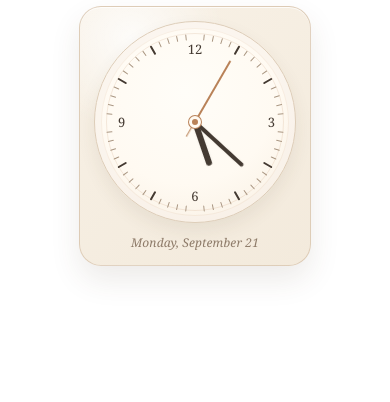
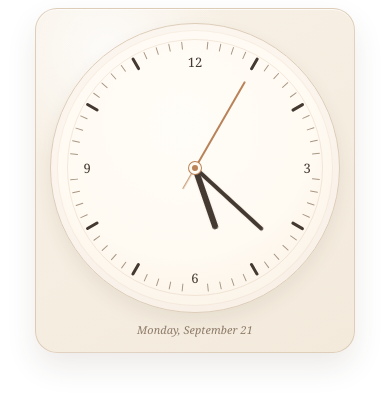
Before and after one commit to ralucaivan6/Notion-clock2, a plain HTML site: page index.html in a window 390 px wide. Drawn offline with Linux system fonts and the light colour scheme.

Commit message:
Refactor CSS styles for responsiveness and clarity

```diff
--- a/index.html
+++ b/index.html
@@ -16,7 +16,9 @@
       --line: #ddcdb9;
     }
 
-    * {
+    *,
+    *::before,
+    *::after {
       box-sizing: border-box;
     }
 
@@ -31,13 +33,14 @@
     body {
       display: grid;
       place-items: center;
-      padding: 6px;
+      padding: clamp(4px, 2vw, 12px);
       font-family: Arial, sans-serif;
     }
 
     .widget {
-      width: min(100%, 232px);
-      padding: 14px 14px 13px;
+      container-type: inline-size;
+      width: min(100%, 320px);
+      padding: clamp(10px, 4cqw, 14px);
       overflow: hidden;
 
       background:
@@ -53,7 +56,7 @@
         );
 
       border: 1px solid rgba(192, 164, 134, 0.45);
-      border-radius: 22px;
+      border-radius: clamp(16px, 7cqw, 22px);
 
       box-shadow:
         0 14px 30px rgba(78, 59, 43, 0.10),
@@ -61,6 +64,7 @@
     }
 
     .clock {
+      container-type: inline-size;
       position: relative;
       width: 100%;
       aspect-ratio: 1;
@@ -79,37 +83,40 @@
 
       box-shadow:
         0 8px 18px rgba(78, 59, 43, 0.08),
-        inset 0 0 0 6px rgba(255, 255, 255, 0.38),
-        inset 0 0 0 7px rgba(185, 130, 88, 0.10);
+        inset 0 0 0 clamp(3px, 2.95cqw, 6px)
+          rgba(255, 255, 255, 0.38),
+        inset 0 0 0 clamp(4px, 3.45cqw, 7px)
+          rgba(185, 130, 88, 0.10);
     }
 
     .clock::before {
       content: "";
       position: absolute;
-      inset: 11px;
+      inset: 5.4cqw;
       z-index: 0;
+
       border: 1px solid rgba(185, 130, 88, 0.16);
       border-radius: 50%;
     }
 
     .mark {
       position: absolute;
-      top: 12px;
+      top: 5.9cqw;
       left: 50%;
       z-index: 1;
 
-      width: 1px;
-      height: 6px;
+      width: clamp(1px, 0.5cqw, 2px);
+      height: 2.95cqw;
 
       background: var(--taupe);
       border-radius: 10px;
 
-      transform-origin: 50% 89px;
+      transform-origin: 50% 43.6cqw;
     }
 
     .mark.major {
-      width: 2px;
-      height: 10px;
+      width: clamp(1.5px, 1cqw, 3px);
+      height: 4.9cqw;
       background: var(--ink);
     }
 
@@ -120,32 +127,32 @@
       color: var(--ink);
 
       font-family: Georgia, "Times New Roman", serif;
-      font-size: 13px;
+      font-size: clamp(10px, 6.4cqw, 13px);
       line-height: 1;
 
       transform: translate(-50%, -50%);
     }
 
     .n12 {
-      top: 27px;
+      top: 13.2cqw;
       left: 50%;
     }
 
     .n3 {
       top: 50%;
-      right: 20px;
+      right: 9.8cqw;
       transform: translate(0, -50%);
     }
 
     .n6 {
-      bottom: 19px;
+      bottom: 9.3cqw;
       left: 50%;
       transform: translate(-50%, 0);
     }
 
     .n9 {
       top: 50%;
-      left: 23px;
+      left: 11.3cqw;
       transform: translate(0, -50%);
     }
 
@@ -161,27 +168,31 @@
     }
 
     .hour {
-      width: 6px;
-      height: 46px;
-      margin-left: -3px;
+      width: clamp(3px, 2.95cqw, 6px);
+      height: 22.5cqw;
+      margin-left: calc(clamp(3px, 2.95cqw, 6px) / -2);
 
       background: var(--ink);
-      box-shadow: 0 1px 2px rgba(68, 58, 50, 0.16);
+
+      box-shadow:
+        0 1px 2px rgba(68, 58, 50, 0.16);
     }
 
     .minute {
-      width: 4px;
-      height: 65px;
-      margin-left: -2px;
+      width: clamp(2px, 1.95cqw, 4px);
+      height: 31.9cqw;
+      margin-left: calc(clamp(2px, 1.95cqw, 4px) / -2);
 
       background: var(--ink);
-      box-shadow: 0 1px 2px rgba(68, 58, 50, 0.14);
+
+      box-shadow:
+        0 1px 2px rgba(68, 58, 50, 0.14);
     }
 
     .second {
-      width: 1.5px;
-      height: 71px;
-      margin-left: -0.75px;
+      width: clamp(1px, 0.74cqw, 1.5px);
+      height: 34.8cqw;
+      margin-left: calc(clamp(1px, 0.74cqw, 1.5px) / -2);
 
       background: var(--gold);
     }
@@ -192,8 +203,8 @@
       top: 100%;
       left: 50%;
 
-      width: 1.5px;
-      height: 17px;
+      width: clamp(1px, 0.74cqw, 1.5px);
+      height: 8.3cqw;
 
       background: var(--gold);
       transform: translateX(-50%);
@@ -205,28 +216,32 @@
       left: 50%;
       z-index: 4;
 
-      width: 12px;
-      height: 12px;
-      margin: -6px;
+      width: clamp(8px, 5.9cqw, 12px);
+      height: clamp(8px, 5.9cqw, 12px);
+
+      margin: calc(clamp(8px, 5.9cqw, 12px) / -2);
 
       background: var(--gold);
-      border: 3px solid var(--ivory);
+      border: clamp(2px, 1.45cqw, 3px) solid var(--ivory);
       border-radius: 50%;
 
-      box-shadow: 0 0 0 1px var(--gold);
+      box-shadow:
+        0 0 0 1px var(--gold);
     }
 
     .date {
-      margin: 11px 4px 1px;
+      margin: clamp(8px, 3.5cqw, 11px) 4px 1px;
 
       color: #8e7b69;
 
       font-family: Georgia, "Times New Roman", serif;
-      font-size: 12px;
+      font-size: clamp(10px, 3.75cqw, 12px);
       font-style: italic;
       letter-spacing: 0.01em;
+      line-height: 1.25;
 
       text-align: center;
+      overflow-wrap: anywhere;
     }
   </style>
 </head>
@@ -246,7 +261,11 @@
       <div class="pin"></div>
     </div>
 
-    <div class="date" id="date" aria-live="polite"></div>
+    <div
+      class="date"
+      id="date"
+      aria-live="polite"
+    ></div>
   </main>
 
   <script>
@@ -256,9 +275,9 @@
     const secondHand = document.getElementById("second");
     const dateLabel = document.getElementById("date");
 
-    // Creează marcajele de pe cadran.
+    // Create the clock marks.
     for (let index = 0; index < 60; index += 1) {
-      // Nu pune marcaje peste cifrele 12, 3, 6 și 9.
+      // Keep the positions of 12, 3, 6 and 9 clear.
       if (index % 15 === 0) {
         continue;
       }
@@ -266,7 +285,9 @@
       const mark = document.createElement("span");
 
       mark.className =
-        index % 5 === 0 ? "mark major" : "mark";
+        index % 5 === 0
+          ? "mark major"
+          : "mark";
 
       mark.style.transform =
         `translateX(-50%) rotate(${index * 6}deg)`;
@@ -274,28 +295,34 @@
       clock.prepend(mark);
     }
 
-    // Data se adaptează automat la limba utilizatorului.
-    const dateFormatter = new Intl.DateTimeFormat(undefined, {
-      weekday: "long",
-      day: "numeric",
-      month: "long"
-    });
+    // Use the language of the person viewing the clock.
+    const dateFormatter =
+      new Intl.DateTimeFormat(undefined, {
+        weekday: "long",
+        day: "numeric",
+        month: "long"
+      });
 
     let displayedDate = "";
 
     function updateClock() {
-      // Ora se adaptează automat la fusul orar al utilizatorului.
+      // The viewer's local timezone is used automatically.
       const now = new Date();
 
-      const milliseconds = now.getMilliseconds();
+      const milliseconds =
+        now.getMilliseconds();
+
       const seconds =
-        now.getSeconds() + milliseconds / 1000;
+        now.getSeconds() +
+        milliseconds / 1000;
 
       const minutes =
-        now.getMinutes() + seconds / 60;
+        now.getMinutes() +
+        seconds / 60;
 
       const hours =
-        (now.getHours() % 12) + minutes / 60;
+        (now.getHours() % 12) +
+        minutes / 60;
 
       hourHand.style.transform =
         `rotate(${hours * 30}deg)`;
@@ -306,7 +333,8 @@
       secondHand.style.transform =
         `rotate(${seconds * 6}deg)`;
 
-      const currentDate = dateFormatter.format(now);
+      const currentDate =
+        dateFormatter.format(now);
 
       if (currentDate !== displayedDate) {
         dateLabel.textContent = currentDate;
```
